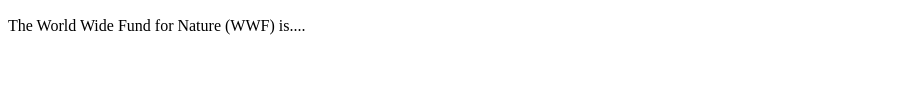
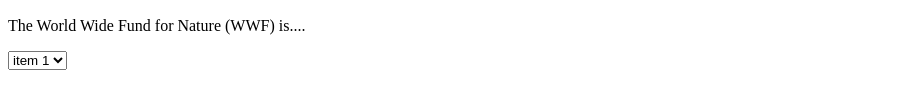
Before and after one commit to arasemami/test-javascript-and-jquery, a plain HTML site: page index.html in a window 1280 px wide. Shown: the part 208-316 px from the top of the page, without its empty margins (0-909 px from the left). Drawn offline with Linux system fonts and the light colour scheme; files whose address does not match are found by name.

Commit message:
select insert sample

```diff
--- a/index.html
+++ b/index.html
@@ -38,6 +38,15 @@
 
 
 
+      <select>
+        <option value="item1">item 1</option>
+        <option value="item2">item 2</option>
+        <option value="item3">item 3</option>
+        <option value="item4">item 4</option>
+      </select>
+
+
+
 </main>
 
 
```
